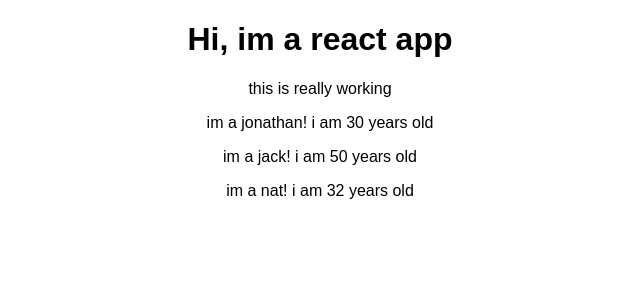
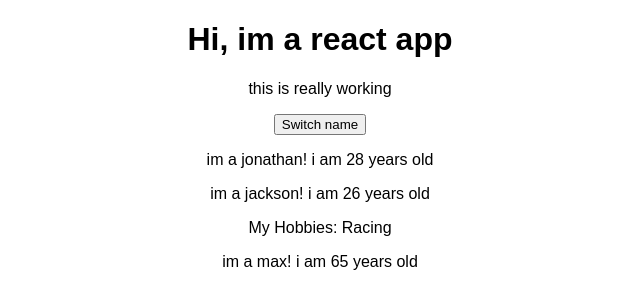
Before and after one commit to jonbleibdrey/react-udemy, a React (Create React App) app: page / in a window 1280 px wide. Shown: the top 308 px of the page, without its empty margins (320-960 px from the left). Built offline with nearby package versions, Linux system fonts and the light colour scheme.

Commit message:
created state

```diff
--- a/src/App.js
+++ b/src/App.js
@@ -3,14 +3,36 @@
 import Person from "./Person/Person"
 
 class App extends Component {
+
+  state = {
+    persons: [
+      {
+      name: "jonathan",
+      age: 28,
+    },
+    {
+      name: "jackson",
+      age: 26,
+
+    },
+    {
+      name: "max",
+      age: 65,
+
+    }
+
+    ]
+  }
+
   render() {
     return (
       <div className="App">
         <h1>Hi, im a react app</h1>
         <p>this is really working</p>
-        <Person name="jonathan" age="30" />
-        <Person name="jack" age="50">My Hobbies: Racing</Person>
-        <Person name="nat" age="32" />
+        <button>Switch name</button>
+        <Person name={this.state.persons[0].name} age={this.state.persons[0].age} />
+        <Person name={this.state.persons[1].name} age={this.state.persons[1].age}>My Hobbies: Racing</Person>
+        <Person name={this.state.persons[2].name} age={this.state.persons[2].age} />
       </div>
     );
   }
--- a/src/Person/Person.js
+++ b/src/Person/Person.js
@@ -3,9 +3,8 @@
 const Person = (props) => {
     return (
         <div>
-           <p>
-            im a {props.name}! i am {props.age} years old
-            </p>
+           <p>im a {props.name}! i am {props.age} years old</p>
+            <p>{props.children}</p>
         </div>
     )
 }
```
